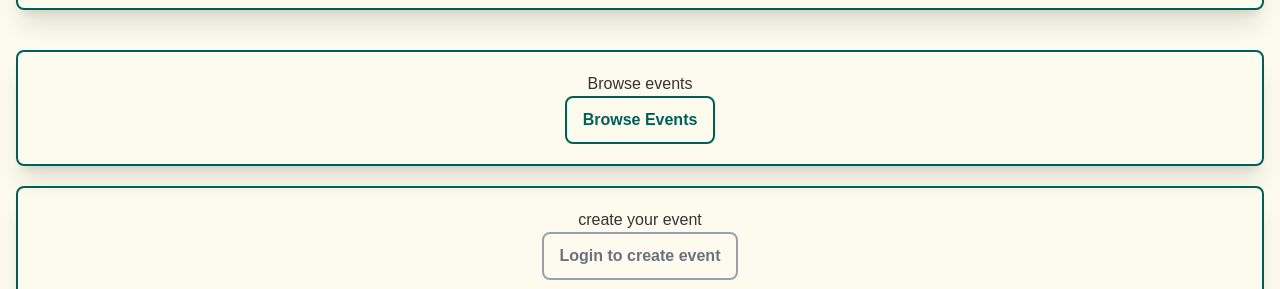
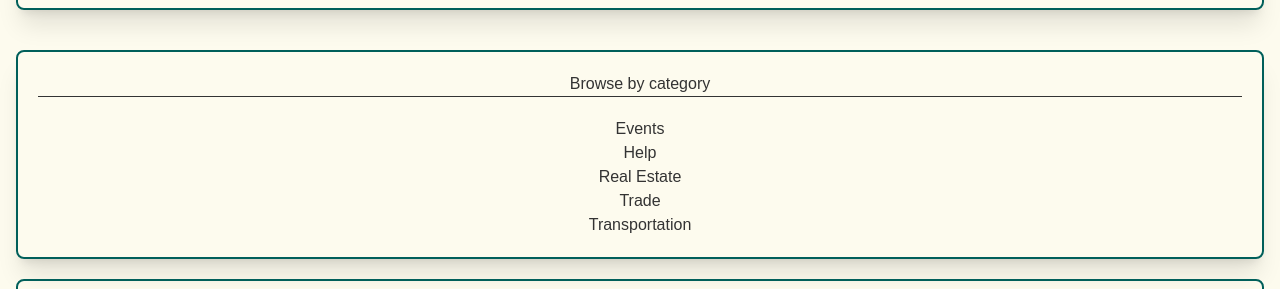
Before and after one commit to andrekaltenbach/cotopia-frontend, a React (Vite) app: page / in a window 1280 px wide. Shown: the part 283-572 px from the top of the page. Built offline with nearby package versions, Linux system fonts and the light colour scheme; no server answers.

Commit message:
feat: browse by category

```diff
--- a/src/components/BrowseEventsCard.jsx
+++ b/src/components/BrowseEventsCard.jsx
@@ -3,10 +3,34 @@ import { Link } from 'react-router-dom';
 function BrowseEventsCard() {
   return (
     <div className="card">
-      <p>Browse events</p>
-      <Link to="/events">
-        <button className="btn btn-primary">Browse Events</button>
-      </Link>
+      <p>Browse by category</p>
+      <div className="flex flex-col justify-center items-center border-t pt-5">
+        <Link to="/events?category=event" className=" w-fit hover:text-teal-800 hover:font-bold">
+          {/* <button className="btn btn-primary">Browse Events</button> */}
+          Events
+        </Link>
+        <Link to="/events?category=help" className=" w-fit hover:text-teal-800 hover:font-bold">
+          Help
+        </Link>
+        <Link
+          to="/events?category=real estate"
+          className=" w-fit hover:text-teal-800 hover:font-bold"
+        >
+          Real Estate
+        </Link>
+        <Link to="/events?category=trade" className=" w-fit hover:text-teal-800 hover:font-bold">
+          Trade
+        </Link>
+        <Link
+          to="/events?category=transportation"
+          className=" w-fit hover:text-teal-800 hover:font-bold"
+        >
+          Transportation
+        </Link>
+        {/* <Link to="/events">
+        Jobs
+      </Link> */}
+      </div>
     </div>
   );
 }
--- a/src/components/FoldableEventsMenu.jsx
+++ b/src/components/FoldableEventsMenu.jsx
@@ -6,27 +6,27 @@ const solutions = [
   {
     name: 'Events',
     description: 'Browse Events',
-    href: '/events',
+    href: '/events?category=event',
   },
   {
     name: 'Help',
     description: 'Browse Help offers and requests',
-    href: '#',
+    href: '/events?category=help',
   },
   {
     name: 'Real Estate',
     description: 'Browse Apartments or Houses offers and requests',
-    href: '#',
+    href: '/events?category=real estate',
   },
   {
     name: 'Trade',
     description: 'Browse sell, buy or swap offers and requests',
-    href: '#',
+    href: '/events?category=trade',
   },
   {
     name: 'Transportation',
     description: 'Browse transportation offers and requests',
-    href: '#',
+    href: '/events?category=transportation',
   },
 ];
 
--- a/src/pages/EventsListPage.jsx
+++ b/src/pages/EventsListPage.jsx
@@ -1,17 +1,24 @@
 import { useEffect, useState } from 'react';
 import eventService from '../services/event.service';
 import { ImageIcon } from '@phosphor-icons/react';
-import { Link } from 'react-router-dom';
+import { Link, useLocation } from 'react-router-dom';
 import AddEventCard from '../components/AddEventCard';
 import { toast } from 'react-toastify';
 
 function EventsListPage() {
   const [events, setEvents] = useState(null);
   const [reload, setReload] = useState(false);
+  const location = useLocation();
 
   useEffect(() => {
+    const searchParams = new URLSearchParams(location.search);
+    const category = searchParams.get('category');
+
+    const query = {};
+    if (category) query.category = category;
+
     eventService
-      .getAllEvents()
+      .getAllEvents(query)
       .then((response) => {
         setEvents(response.data);
       })
@@ -19,10 +26,10 @@ function EventsListPage() {
         console.log('error: ', err);
         toast.error('error: failed to load events');
       });
-  }, [reload]);
+  }, [location.search, reload]);
 
   if (!events) {
-    return <div className="loader mx-auto my-100"></div>;
+    return <div className="loader mx-auto my-55"></div>;
   }
 
   return (
--- a/src/services/event.service.js
+++ b/src/services/event.service.js
@@ -21,8 +21,8 @@ class EventService {
     return this.api.post('api/events', requestBody);
   };
 
-  getAllEvents = () => {
-    return this.api.get('api/events');
+  getAllEvents = (query = {}) => {
+    return this.api.get(`api/events`, { params: query });
   };
 
   getEvent = (id) => {
```
